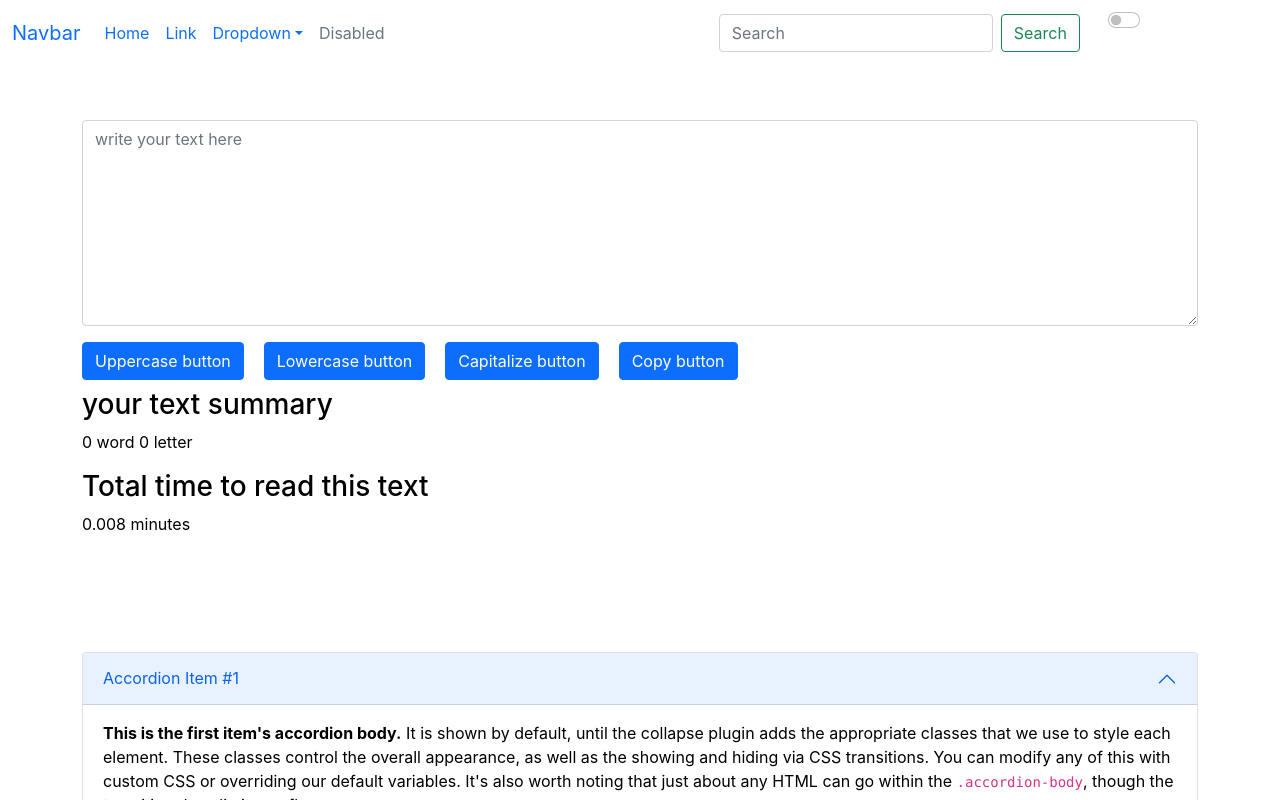
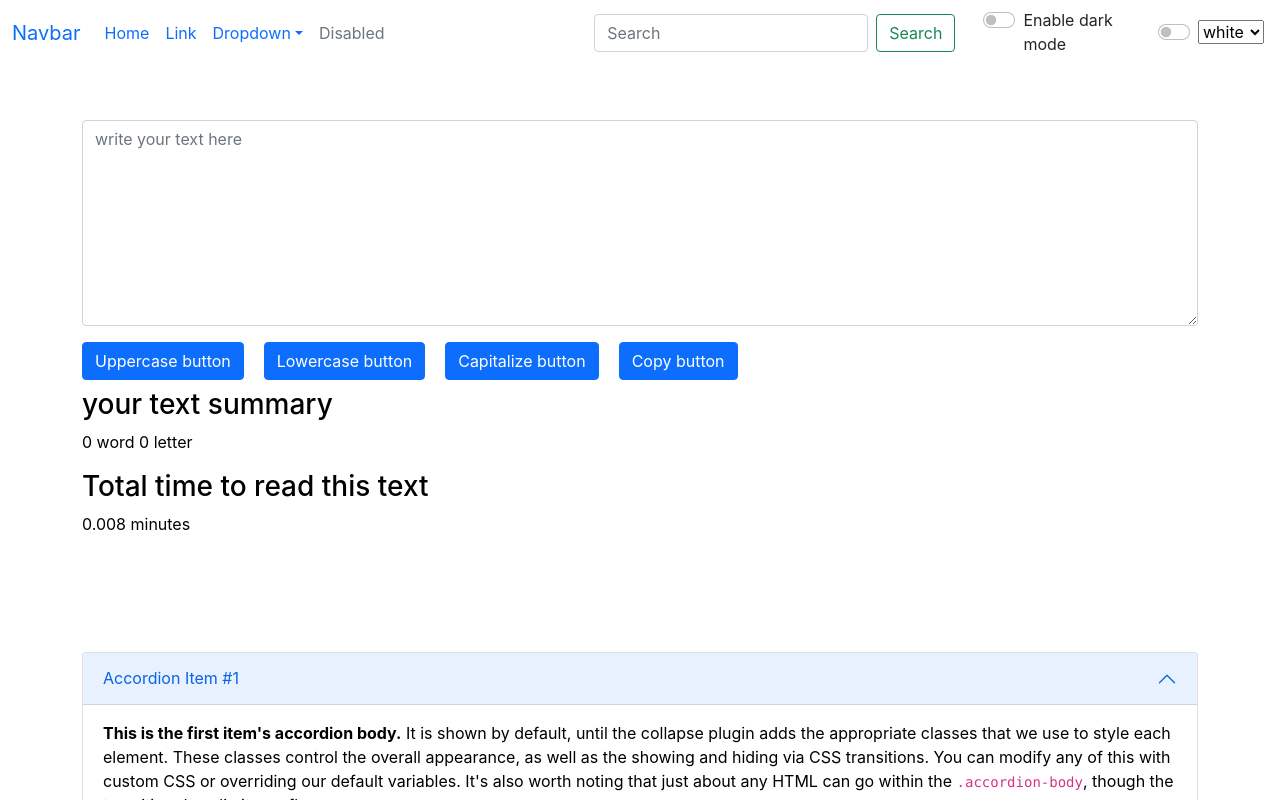
Before and after one commit to md-neloy/Code-with-Harry, a React (Create React App) app: page / in a window 1280 px wide. Shown: the top 800 px of the page. Built offline with nearby package versions, Linux system fonts and the light colour scheme.

Commit message:
add a checkbutton when i select a color from my selector then my body background color is also changed

```diff
--- a/src/components/Alert.js
+++ b/src/components/Alert.js
@@ -5,6 +5,7 @@ export default function Alert(props) {
         const lower = word.toLowerCase();
         return lower.charAt(0).toUpperCase() + lower.slice(1);
     }
+
   return (
         props.alert && <div class={`alert alert-${props.alert.type} alert-dismissible fade show`} role="alert">
         <strong>{capitalize(props.alert.type)}</strong>:{props.alert.msg}
--- a/src/components/From.js
+++ b/src/components/From.js
@@ -41,7 +41,8 @@ export default function From(props) {
     setText(event.target.value);
   };
   const lengthOfText = () => {
-    if (text === null || text.trim() === ("")) {
+    const num = text.length;
+    if (num === 0 ) {
       return 0;
     } else {
       return text.split(" ").length;
--- a/src/components/Navbar.js
+++ b/src/components/Navbar.js
@@ -1,11 +1,24 @@
-import React from "react";
+
+import React ,{useState} from "react";
 
 const Navbar = (props) => {
+  const [selectedColor, setSelectedColor] = useState("white");
+  const [bodyback, setBodyBack] = useState({
+    background: selectedColor,
+  });
+  const modechanger = () => {
+    if (document.getElementById("flexSwitchCheckDefaults").checked) {
+      setBodyBack(selectedColor);
+    }
+  }
+  const selectColor = (color) => {
+    setSelectedColor(color);
+    if (document.getElementById("flexSwitchCheckDefaults").checked) {
+      setBodyBack(color);
+    }
+  }
   return (
-    <nav
-      className={`navbar navbar-expand-lg`}
-      style={{background:props.mode}}
-    >
+    <nav className={`navbar navbar-expand-lg`} style={{ background: bodyback }}>
       <div className="container">
         <a className="navbar-brand" href="/">
           Navbar
@@ -89,7 +102,11 @@ const Navbar = (props) => {
           </form>
         </div>
       </div>
-      <div className={`form-check form-switch mx-3 text-${props.mode === 'light'? 'black':'white'}`}>
+      <div
+        className={`form-check form-switch mx-3 text-${
+          props.mode === "white" ? "black" : "white"
+        }`}
+      >
         <input
           className="form-check-input"
           type="checkbox"
@@ -100,6 +117,29 @@ const Navbar = (props) => {
           Enable dark mode
         </label>
       </div>
+      <div
+        className={`form-check form-switch mx-3 text-${
+          props.mode === "white" ? "black" : "white"
+        }`}
+      >
+        <input
+          className="form-check-input"
+          type="checkbox"
+          id="flexSwitchCheckDefaults"
+          onClick={modechanger}
+        />
+        <select
+          id="theme"
+          onChange={(e) => selectColor(e.target.value)}
+          value={selectedColor}
+        >
+          <option value="white">white</option>
+          <option value="#1A2832">dark</option>
+          <option value="#FA4442">red</option>
+          <option value="#37649B">blue</option>
+          <option value="#36BB5A">green</option>
+        </select>
+      </div>
     </nav>
   );
 };
```
Also changed, not shown: src/App.js (+5 -3 lines).
